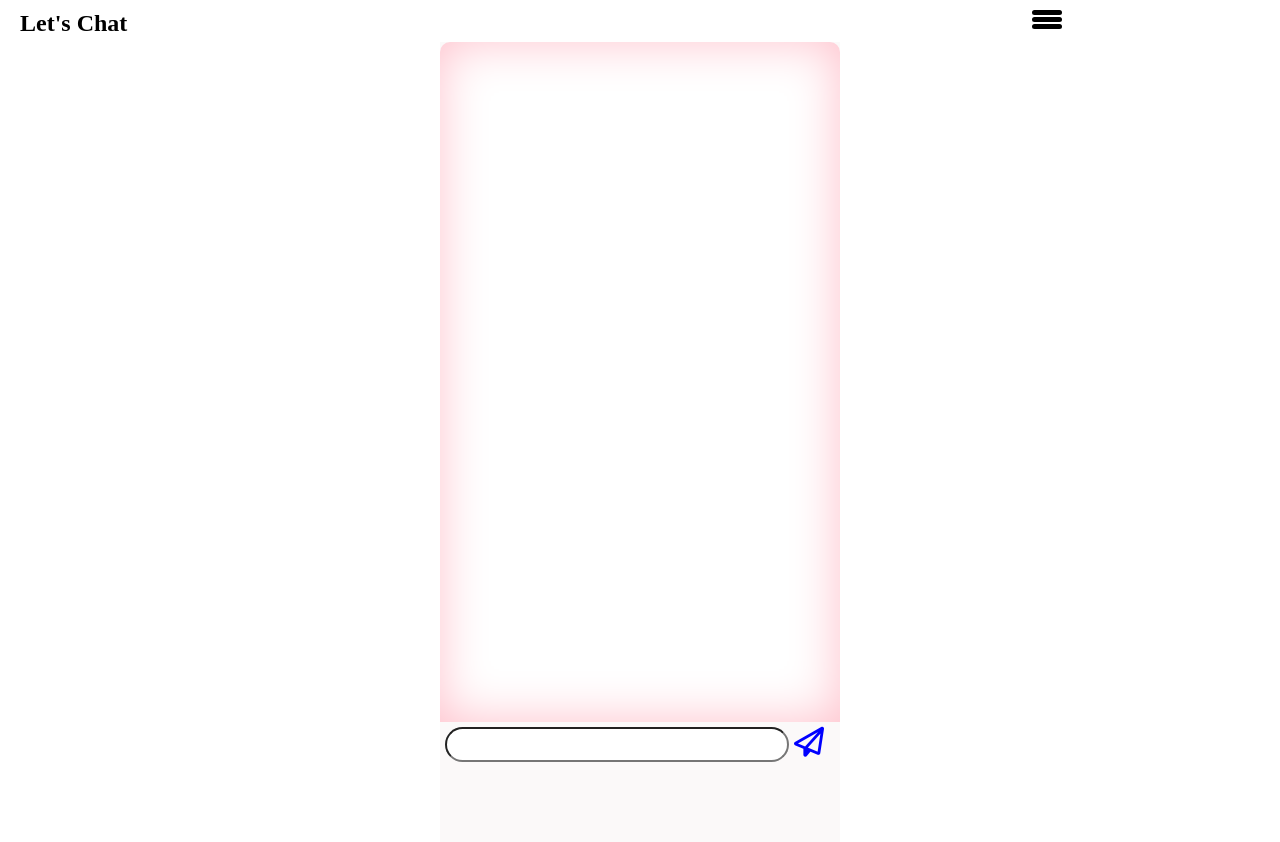
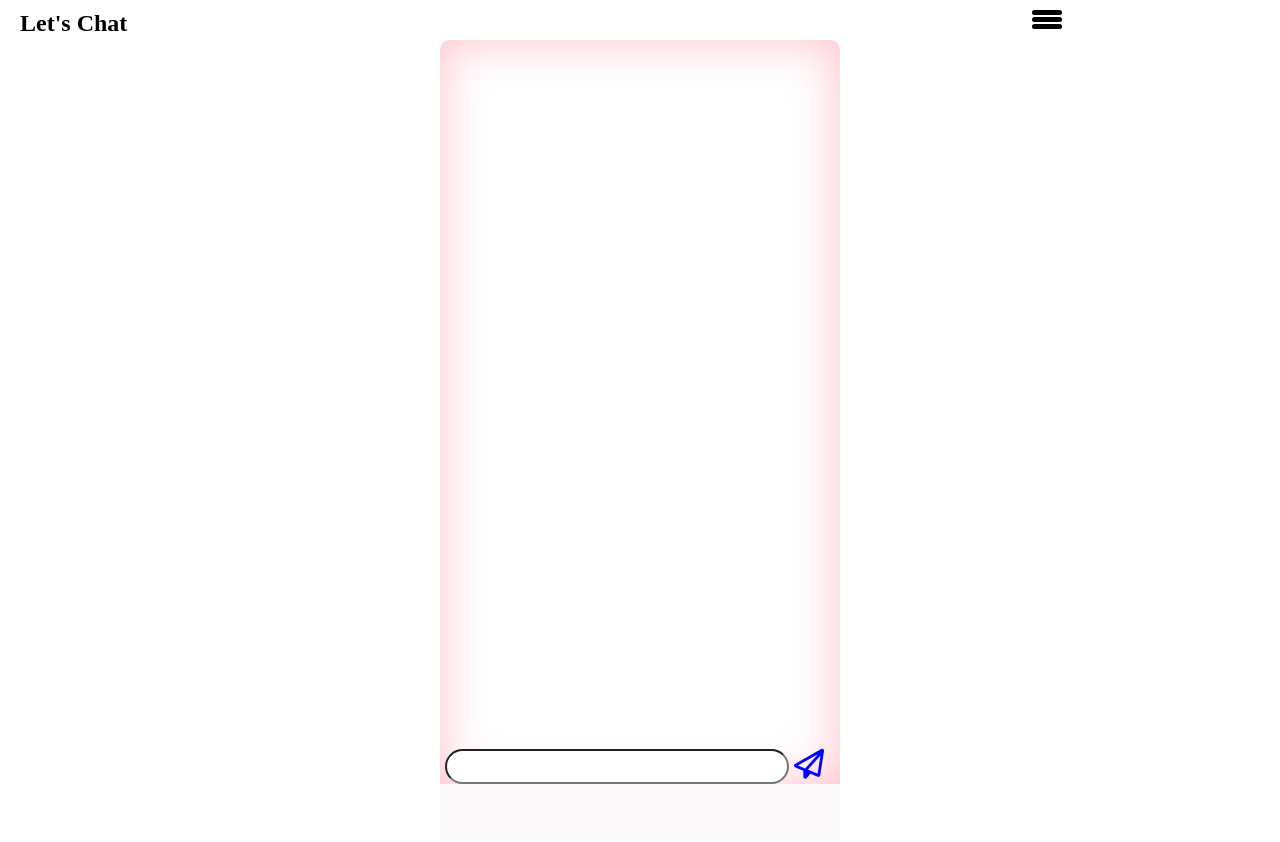
Before and after one commit to NyiNyi287/nyinyi287.github.io, a PHP site: page / in a window 1280 px wide. After the commit the page ends 784 px from the top, so only its background shows below. Run offline with PHP 8.4, Linux system fonts and the light colour scheme; some libraries are stand-ins or nearby versions.

Commit message:
Update style.css

```diff
--- a/assets/style.css
+++ b/assets/style.css
@@ -19,7 +19,7 @@ section{
 }
 .header{
     padding-left:20px;
-    height:5%;
+    height:35px;
   min-height:30px;
     position: sticky;
    top:0px;
@@ -27,7 +27,7 @@ section{
 }
 .body{
 
-    height: 85%;
+    height: 93%;
     background-color: #fff;
     overflow-y: scroll;
     border-radius: 10px 10px 0px 0px;
```
